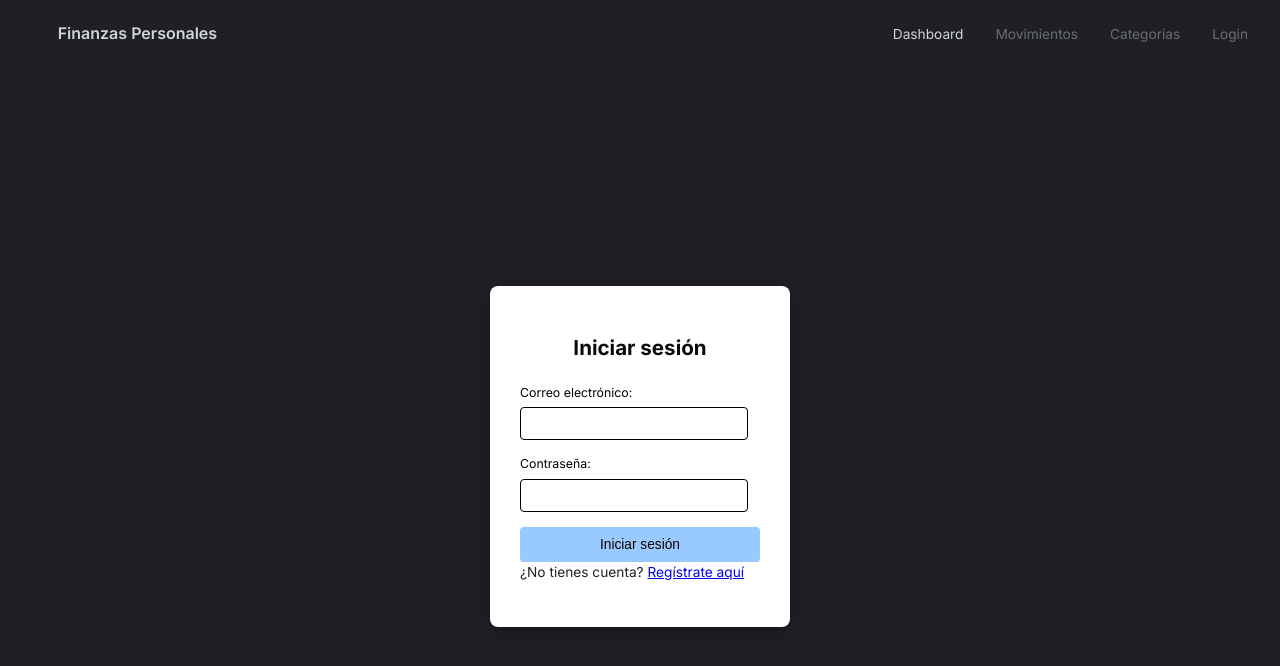
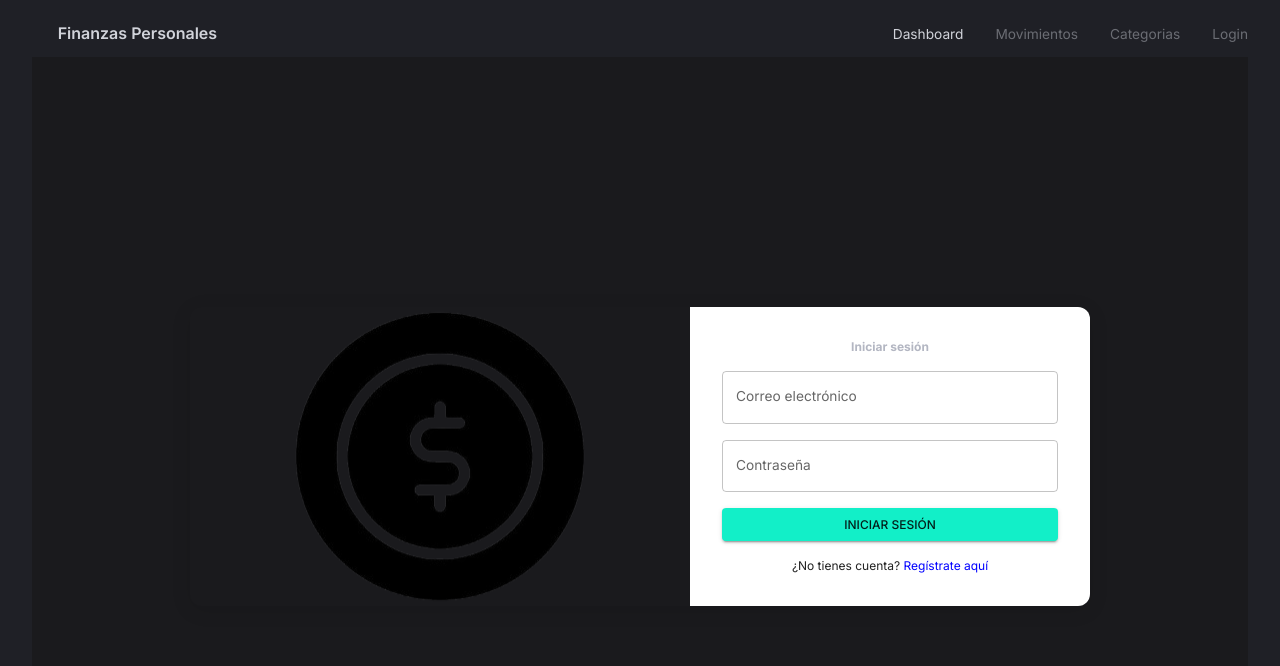
Before and after one commit to MateoGarciaDev88/personal-finance, a React (Vite) app: page /login in a window 1280 px wide. Shown: the top 666 px of the page. Built offline with nearby package versions, Linux system fonts and the light colour scheme; some icons are missing; the HTML template or start-up script is replaced by a standard one.

Commit message:
imagen login

```diff
--- a/src/screens/login/index.tsx
+++ b/src/screens/login/index.tsx
@@ -1,44 +1,83 @@
-import { useState } from 'react';
+import { Box, Button, TextField, Typography } from "@mui/material";
+import { useState } from "react";
+import { Link } from "react-router-dom";
 import './login.css';
+import log from "../../assets/log.png";
 
-const FormularioLogin = () => {
-const [correo, setCorreo] = useState('');
-const [contraseña, setContraseña] = useState('');
+const Login = () => {
+    const [data, setData] = useState({ email: "", password: "" });
+
+    const entrar = (e: React.ChangeEvent<HTMLInputElement>) => {
+        setData({ ...data, [e.target.name]: e.target.value });
+};
 
 return (
-    <div className="login-page">
-    <div className="formulario-login">
-        <h2>Iniciar sesión</h2>
-        <form onSubmit={() => console.log(correo, contraseña)}>
-        <div>
-            <label>Correo electrónico:</label>
-            <input
-            type="email"
-            value={correo}
-            onChange={(e) => setCorreo(e.target.value)}
-            required
-            />
-        </div>
-        <div>
-            <label>Contraseña:</label>
-            <input
+    <Box
+    minHeight="100vh"
+    display="flex"
+    justifyContent="center"
+    alignItems="center"
+    bgcolor="#1a1a1d"
+    px={2}
+    >
+    <Box
+        display="flex"
+        flexDirection={{ xs: "column", md: "row" }}
+        width="100%"
+        maxWidth="900px"
+        boxShadow="0px 4px 20px rgba(0,0,0,0.1)"
+        borderRadius="12px"
+        overflow="hidden"
+    >
+        <Box
+        display={{ xs: "none", md: "block" }}
+        flex="1"
+        sx={{
+            backgroundImage: `url(${log})`,
+            backgroundSize: "cover",
+            backgroundPosition: "center",
+        }}
+        />
+        <Box
+        component="form"
+        onSubmit={entrar}
+        display="flex"
+        flexDirection="column"
+        gap={2}
+        p={4}
+        width={{ xs: "100%", md: "400px" }}
+        bgcolor="#fff"
+        >
+        <Typography variant="h5" fontWeight="bold" textAlign="center">
+            Iniciar sesión
+        </Typography>
+        <TextField
+            fullWidth
+            label="Correo electrónico"
+            name="email"
+            value={data.email}
+            onChange={entrar}
+        />
+        <TextField
+            fullWidth
+            label="Contraseña"
+            name="password"
             type="password"
-            value={contraseña}
-            onChange={(e) => setContraseña(e.target.value)}
-            required
-            />
-        </div>
-        <button type="submit">Iniciar sesión</button>
-        <div className="registro-link">
-            ¿No tienes cuenta?{' '}
-            <a href="/registro">
+            value={data.password}
+            onChange={entrar}
+        />
+        <Button type="submit" variant="contained" color="primary">
+            Iniciar sesión
+        </Button>
+        <Typography variant="body2" textAlign="center">
+            ¿No tienes cuenta?{" "}
+            <Link to="/register" style={{ color: "blue", textDecoration: "none" }}>
             Regístrate aquí
-            </a>
-        </div>
-        </form>
-    </div>
-    </div>
+            </Link>
+        </Typography>
+        </Box>
+    </Box>
+    </Box>
 );
-};
-
-export default FormularioLogin;
+}
+export default Login
--- a/src/screens/login/login.css
+++ b/src/screens/login/login.css
@@ -1,10 +1,18 @@
-/* Contenedor general para centrar todo */
+@media (max-width: 400px) {
+  .formulario-login {
+    padding: 20px;
+  }
+
+  .formulario-login h2 {
+    font-size: 1.4em;
+  }
+}
 .login-page {
     display: flex;
     justify-content: center;
     align-items: center;
-    height: 100vh; /* altura completa del viewport */
-    background-color: #1e1e24; /* puedes ajustar el color de fondo aquí */
+    height: 100vh;
+    background-color: #1e1e24;
   }
 
   /* Estilo del formulario */
@@ -12,9 +20,10 @@
     background-color: #fff;
     padding: 30px;
     border-radius: 8px;
-    width: 300px;
+    width: 90%;
+    max-width: 400px;
     text-align: center;
-    box-shadow: 0px 4px 12px rgba(0, 0, 0, 0.2); /* sombra opcional para mejor contraste */
+    box-shadow: 0px 4px 12px rgba(0, 0, 0, 0.2);
   }
 
   /* Título del formulario */
```
Also changed, not shown: src/assets/log.png (added).
